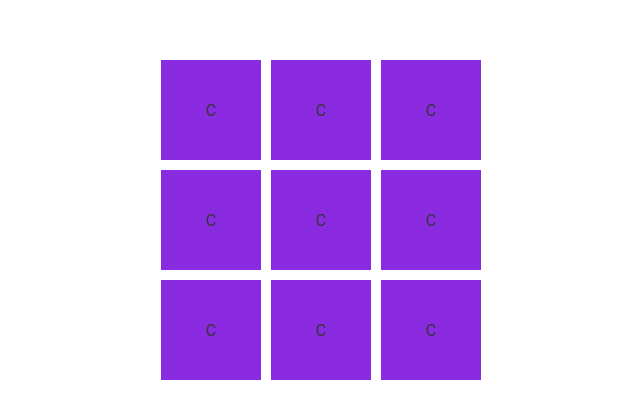
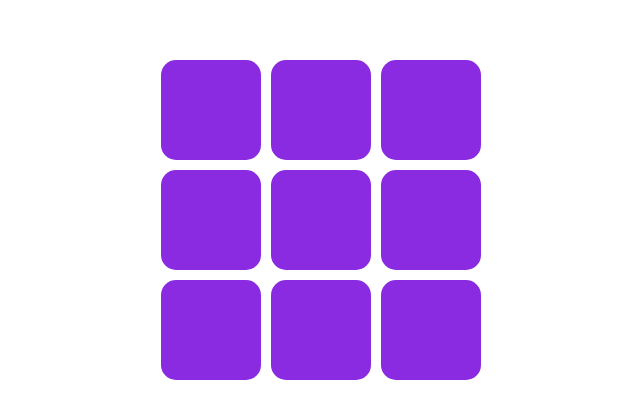
Before and after one commit to SergeyGoesWild/TicTacToe, a React (Vite) app in the folder TicTac/: page / in a window 1280 px wide. Shown: the part 180-598 px from the top of the page, without its empty margins (319-959 px from the left). Built offline with nearby package versions, Linux system fonts and the light colour scheme.

Commit message:
game done

```diff
--- a/TicTac/src/App.css
+++ b/TicTac/src/App.css
@@ -1,5 +1,5 @@
 #root {
-  max-width: 1280px;
+  /* max-width: 1280px; */
   /* margin: 0 auto;
   padding: 2rem; */
   text-align: center;
--- a/TicTac/src/App.jsx
+++ b/TicTac/src/App.jsx
@@ -4,11 +4,13 @@ import "./App.css";
 
 function App() {
   return (
-    <div className="vertical-container">
-      <div className="horizontal-container">
-        <GameComponent />
+    <>
+      <div className="vertical-container">
+        <div className="horizontal-container">
+          <GameComponent />
+        </div>
       </div>
-    </div>
+    </>
   );
 }
 
--- /dev/null
+++ b/TicTac/src/CellComponent.jsx
@@ -0,0 +1,17 @@
+import { useState } from "react";
+import "./styles/CellComponent.style.css";
+
+function CellComponent({ elem, onClickCell }) {
+  return (
+    <div
+      className="cell"
+      onClick={() => {
+        onClickCell(elem.key);
+      }}
+    >
+      <p>{elem.value}</p>
+    </div>
+  );
+}
+
+export default CellComponent;
--- /dev/null
+++ b/TicTac/src/CheckRes.js
@@ -0,0 +1,70 @@
+function checkRes(tableFull) {
+  let checker = false;
+  let side = 3;
+  const table = tableFull.map((elem) => {
+    return elem.value;
+  });
+  console.log(table);
+
+  // horizontal
+  for (let i = 0; i < side * side; i += 3) {
+    for (let j = 1; j < side; j++) {
+      if (table[i] === table[i + j] && table[i] != " ") {
+        checker = true;
+      } else {
+        checker = false;
+        break;
+      }
+    }
+    if (checker === true) {
+      return { res: true, winner: table[i] };
+    }
+  }
+
+  // vertical
+  for (let i = 0; i < side; i++) {
+    for (let j = side; j < side * side; j += 3) {
+      if (table[i] === table[i + j] && table[i] != " ") {
+        checker = true;
+      } else {
+        checker = false;
+        break;
+      }
+    }
+    if (checker === true) {
+      return { res: true, winner: table[i] };
+    }
+  }
+
+  // diagonal
+  for (let i = 1; i < side; i++) {
+    if (table[0] === table[i + side * i] && table[0] != " ") {
+      checker = true;
+      if (i === side - 1) {
+        return { res: true, winner: table[0] };
+      }
+    } else {
+      checker = false;
+      break;
+    }
+  }
+
+  for (let i = 1; i < side; i++) {
+    if (
+      table[side - 1] === table[(side - 1) * (i + 1)] &&
+      table[side - 1] != " "
+    ) {
+      checker = true;
+      if (i === side - 1) {
+        return { res: true, winner: table[i] };
+      }
+    } else {
+      checker = false;
+      break;
+    }
+  }
+
+  return { res: false, winner: " " };
+}
+
+export default checkRes;
--- /dev/null
+++ b/TicTac/src/DataMock.js
@@ -0,0 +1,13 @@
+const data = [
+  { key: 0, value: " " },
+  { key: 1, value: " " },
+  { key: 2, value: " " },
+  { key: 3, value: " " },
+  { key: 4, value: " " },
+  { key: 5, value: " " },
+  { key: 6, value: " " },
+  { key: 7, value: " " },
+  { key: 8, value: " " },
+];
+
+export default data;
--- a/TicTac/src/GameComponent.jsx
+++ b/TicTac/src/GameComponent.jsx
@@ -1,35 +1,76 @@
 import "./styles/GameComponent.style.css";
+import CellComponent from "./CellComponent";
+import { useState } from "react";
+import checkRes from "./CheckRes.js";
+import data from "./DataMock.js";
+
+let moveCounter = 1;
 
 function GameComponent() {
+  const [dataState, setDataState] = useState(data);
+  const [actElem, setActElem] = useState("❎");
+  const [endOfGame, setEndOfGame] = useState(false);
+  const [gameResult, setGameResult] = useState("");
+
+  const changeSym = () => {
+    if (actElem === "❎") {
+      setActElem("🅾️");
+    } else {
+      setActElem("❎");
+    }
+  };
+
+  const onClickCell = (key) => {
+    let clickCheck = dataState[key].value === " ";
+    if (clickCheck) {
+      const firstPart = dataState.slice(0, key);
+      const secondPart = dataState.slice(key + 1);
+      const newTable = [
+        ...firstPart,
+        { key: key, value: actElem },
+        ...secondPart,
+      ];
+      setDataState(newTable);
+      changeSym();
+      moveCounter += 1;
+      let { res, winner } = checkRes(newTable);
+      if (res || moveCounter === 10) {
+        setEndOfGame(true);
+        if (res) {
+          setGameResult(`Congrats, the winner is ${winner}`);
+        } else {
+          setGameResult("It's a draw");
+        }
+      }
+    }
+  };
+
+  const restart = () => {
+    console.log("------------------");
+    setEndOfGame(false);
+    setDataState(data);
+    setActElem("❎");
+    moveCounter = 1;
+  };
+
   return (
-    <div className="grid-container">
-      <div className="cell">
-        <p>C</p>
+    <div className="vertical-container">
+      <div className="grid-container">
+        {dataState.map((elem, index) => (
+          <div
+            key={index}
+            style={{ pointerEvents: endOfGame ? "none" : "auto" }}
+          >
+            <CellComponent elem={elem} onClickCell={onClickCell} />
+          </div>
+        ))}
       </div>
-      <div className="cell">
-        <p>C</p>
-      </div>
-      <div className="cell">
-        <p>C</p>
-      </div>
-      <div className="cell">
-        <p>C</p>
-      </div>
-      <div className="cell">
-        <p>C</p>
-      </div>
-      <div className="cell">
-        <p>C</p>
-      </div>
-      <div className="cell">
-        <p>C</p>
-      </div>
-      <div className="cell">
-        <p>C</p>
-      </div>
-      <div className="cell">
-        <p>C</p>
-      </div>
+      {endOfGame && (
+        <>
+          <p>{gameResult}</p>
+          <button onClick={restart}>Restart</button>
+        </>
+      )}
     </div>
   );
 }
--- /dev/null
+++ b/TicTac/src/styles/CellComponent.style.css
@@ -0,0 +1,10 @@
+
+.cell {
+  display: flex;
+  justify-content: center;
+  flex-direction: column;
+  background-color: blueviolet;
+  width: 100px;
+  height: 100px;
+  border-radius: 15px;
+}
--- a/TicTac/src/styles/GameComponent.style.css
+++ b/TicTac/src/styles/GameComponent.style.css
@@ -4,12 +4,3 @@
   grid-template-columns: repeat(3, 100px);
   grid-gap: 10px;
 }
-
-.cell {
-  display: flex;
-  justify-content: center;
-  flex-direction: column;
-  background-color: blueviolet;
-  width: 100px;
-  height: 100px;
-}
```
Also changed, not shown: 1 other file (tests, documents, lock files or other folders).
